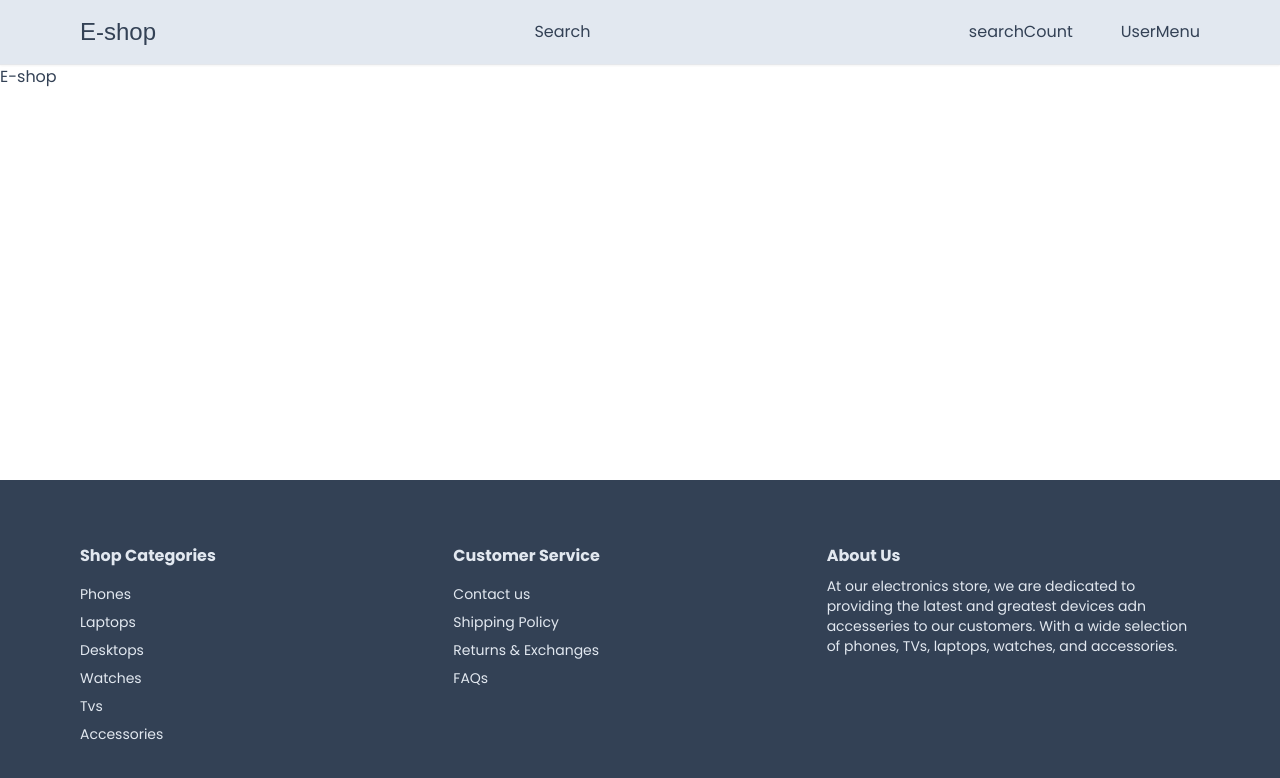
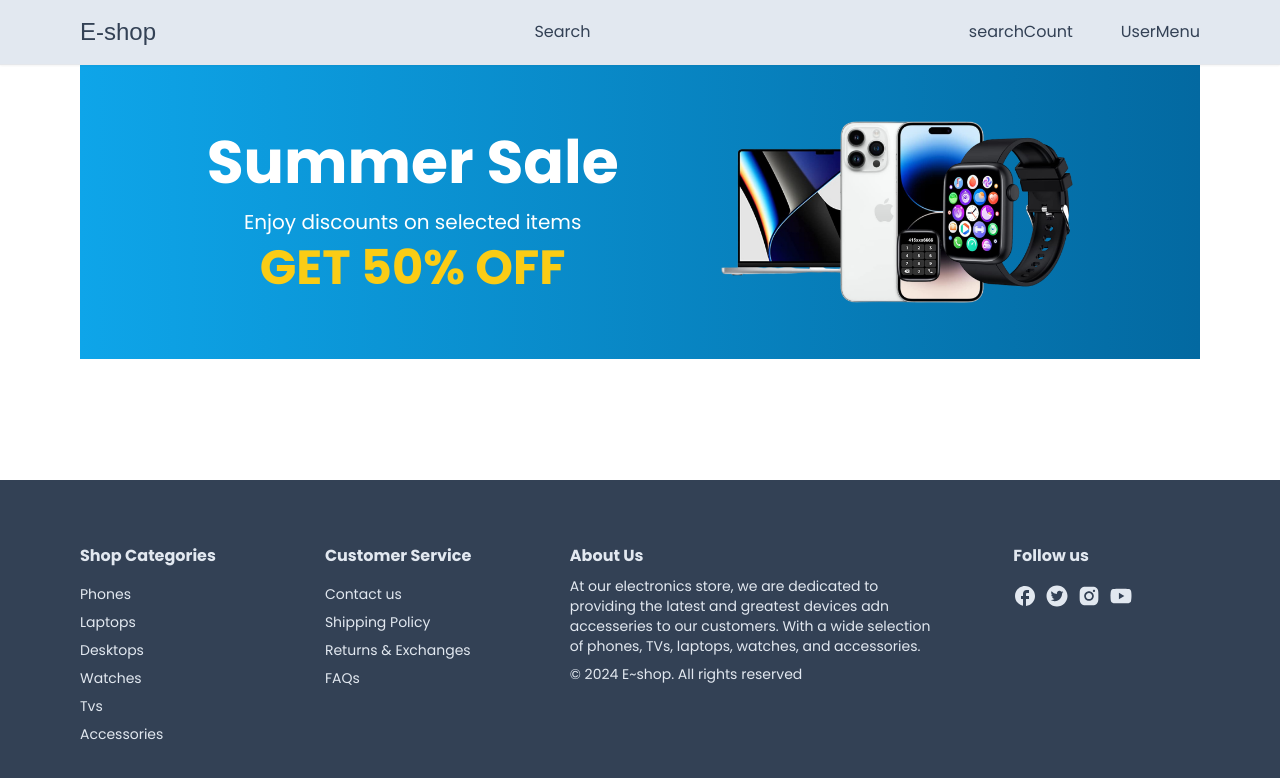
Before and after one commit to Yohannes1556/nextJs_eshop, a Next.js app: page / in a window 1280 px wide. Shown: the top 778 px of the page. Built offline with nearby package versions, Linux system fonts and the light colour scheme; a web font is replaced by a local one.

Commit message:
home banner and footer added

```diff
--- /dev/null
+++ b/app/components/HomeBanner.tsx
@@ -0,0 +1,21 @@
+import Image from "next/image";
+
+const HomeBanner = () => {
+    return ( <div className="relative bg-gradient-to-r
+    from-sky-500 to-sky-700 mb-8">
+    <div className="mx-auto px-8 py-12 flex flex-col gap-2
+    md:flex-row items-center justify-evenly">
+        <div className="mb-8 md:mb-0 text-center">
+            <h1 className="text-4xl md:text-6xl font-bold text-white mb-4">Summer Sale</h1>
+            <p className="text-lg md:text-xl text-white mb-2">Enjoy discounts on selected items</p>
+            <p className="text-2xl md:text-5xl text-yellow-400 font-bold">GET 50% OFF</p>
+        </div>
+        <div
+        className="w-1/3 relative aspect-video">
+            <Image src='/banner-image.png' alt="Banner Image" fill className="object-contain"/>
+        </div>
+    </div>
+    </div> );
+}
+
+export default HomeBanner;
--- a/app/components/footer/Footer.tsx
+++ b/app/components/footer/Footer.tsx
@@ -1,9 +1,12 @@
 import Link from "next/link";
 import Container from "../Container";
 import FooterList from "./FooterList";
+import {MdFacebook} from 'react-icons/md'
+import { AiFillTwitterCircle, AiFillInstagram, AiFillYoutube } from 'react-icons/ai'
 
 const Footer = () => {
-    return (<footer className="bg-slate-700 text-slate-200 text-sm mt-16">
+  return (
+    <footer className="bg-slate-700 text-slate-200 text-sm mt-16">
       <Container>
         <div className="flex flex-col md:flex-row justify-between pt-16 pb-8">
           <FooterList>
@@ -22,17 +25,29 @@
             <Link href="#">Returns & Exchanges</Link>
             <Link href="#">FAQs</Link>
           </FooterList>
-                <div className="w-full md:w-1/3 mb-6 md:mb-0">
+          <div className="w-full md:w-1/3 mb-6 mr-3 md:mb-0">
             <h3 className="text-base font-bold mb-2">About Us</h3>
-                <p>At our electronics store, we are dedicated to providing
-                    the latest and greatest devices adn accesseries to our customers.
-                    With a wide selection of phones, TVs, laptops, watches, and accessories.
+            <p className="mb-2">
+              At our electronics store, we are dedicated to providing the latest
+              and greatest devices adn accesseries to our customers. With a wide
+              selection of phones, TVs, laptops, watches, and accessories.
             </p>
+            <p>&copy; {new Date().getFullYear()} E~shop. All rights reserved</p>
           </div>
+          <FooterList>
+            <h3 className="text-base font-bold mb-2">Follow us</h3>
+            <div className="flex gap-2">
+            <Link href="#"><MdFacebook size={24}/></Link>
+            <Link href="#"><AiFillTwitterCircle size={24}/></Link>
+            <Link href="#"><AiFillInstagram size={24}/></Link>
+            <Link href="#"><AiFillYoutube size={24}/></Link>
 
             </div>
+          </FooterList>
+        </div>
       </Container>
-    </footer>  );
-}
+    </footer>
+  );
+};
 
 export default Footer;
--- a/app/page.tsx
+++ b/app/page.tsx
@@ -1,7 +1,13 @@
 import Image from 'next/image'
+import Container from './components/Container'
+import HomeBanner from './components/HomeBanner'
 
 export default function Home() {
   return (
-    <div>E-shop</div>
+    <Container>
+      <div>
+        <HomeBanner/>
+      </div>
+    </Container>
   )
 }
```
Also changed, not shown: public/banner-image.png (added). Lines whose indentation alone changed are shown as unchanged.
